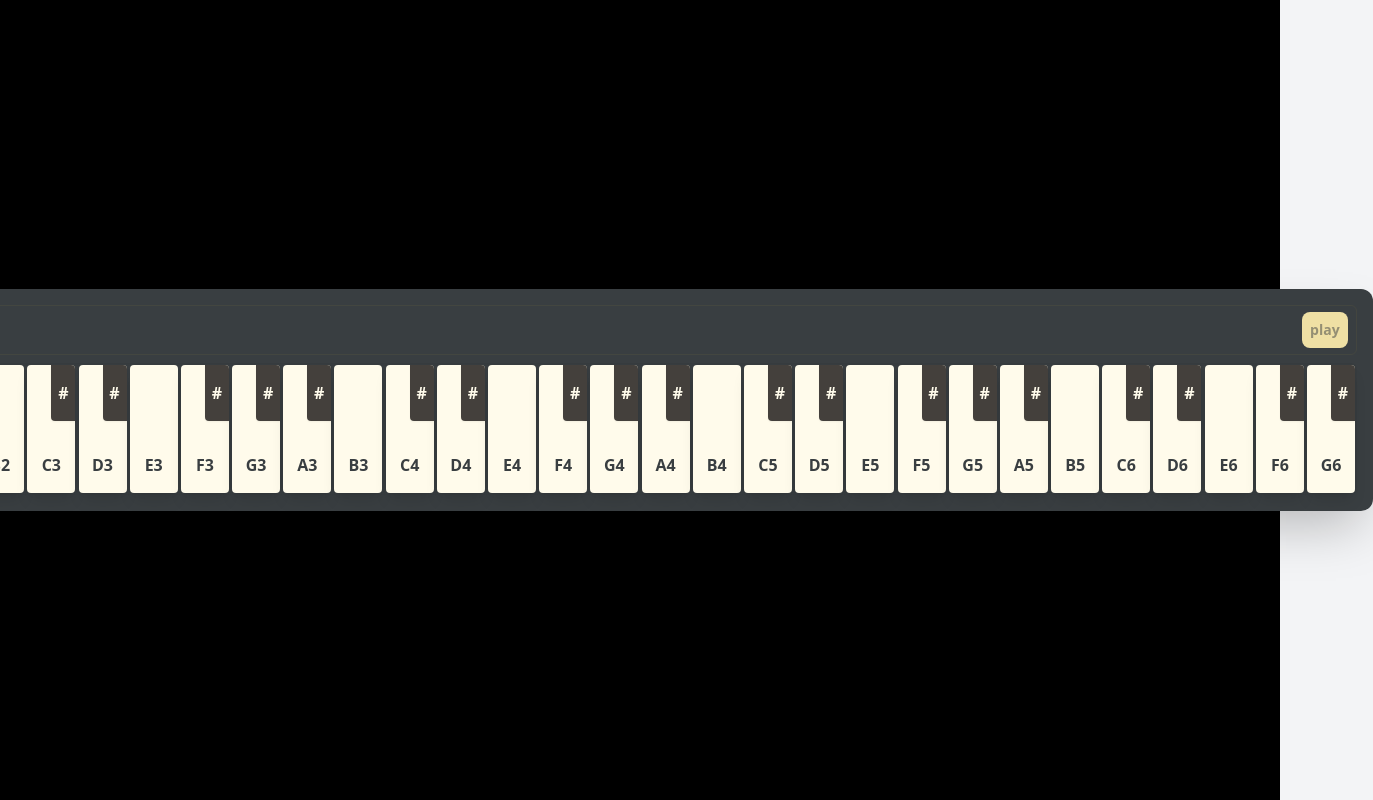
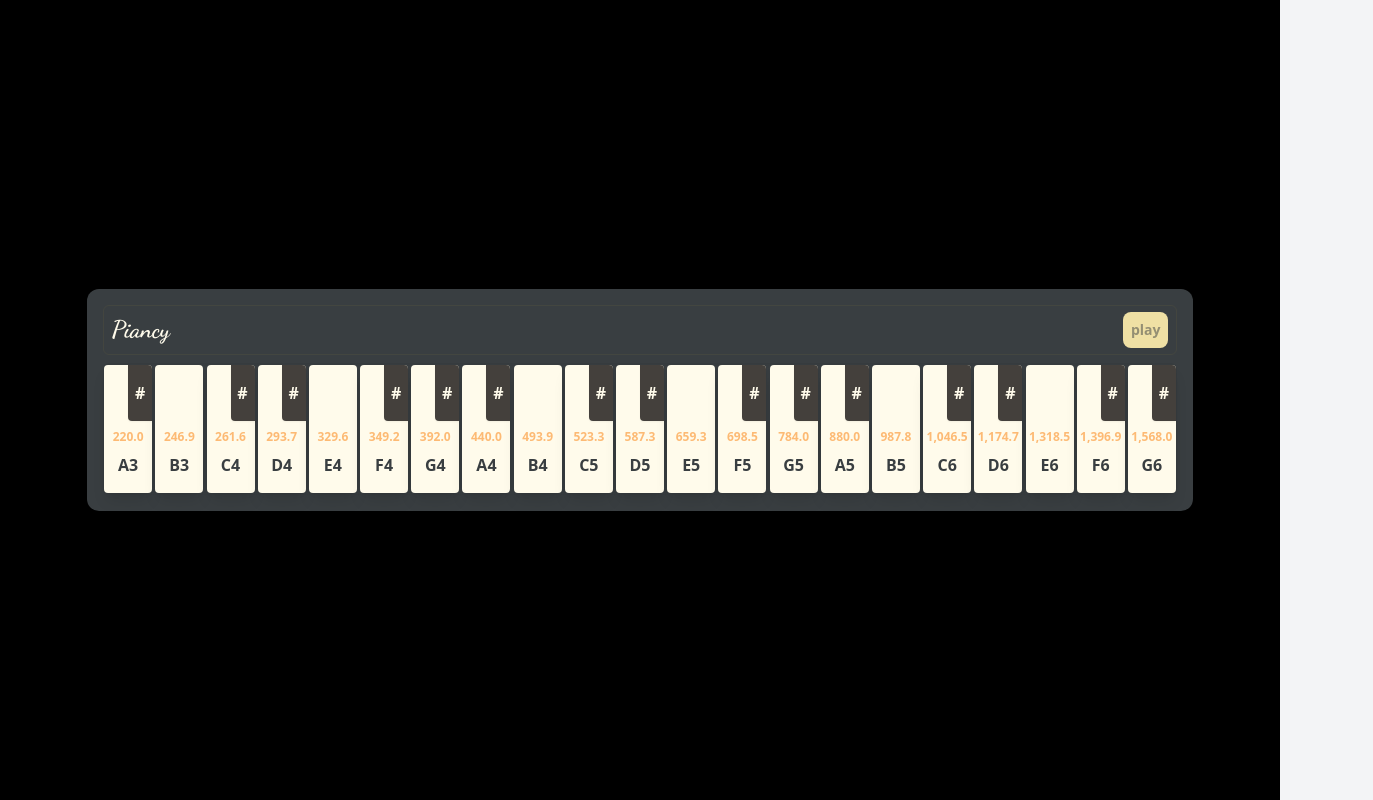
Before and after one commit to mukhuve/piancy, an Angular app: page / in a window 1280 px wide. Shown: the whole page, 1373 px wide, since content can reach past the window. Built offline with nearby package versions, Linux system fonts and the light colour scheme.

Commit message:
litle updates in audio process and scales

```diff
--- a/angular.json
+++ b/angular.json
@@ -36,6 +36,7 @@
           },
           "configurations": {
             "production": {
+              "baseHref": "/piancy/",
               "budgets": [
                 {
                   "type": "initial",
@@ -56,7 +57,13 @@
               "vendorChunk": true,
               "extractLicenses": false,
               "sourceMap": true,
-              "namedChunks": true
+              "namedChunks": true,
+              "fileReplacements": [
+                {
+                  "replace": "src/environments/environment.ts",
+                  "with": "src/environments/environment.development.ts"
+                }
+              ]
             }
           },
           "defaultConfiguration": "production"
@@ -97,8 +104,22 @@
             ],
             "scripts": []
           }
+        },
+        "lint": {
+          "builder": "@angular-eslint/builder:lint",
+          "options": {
+            "lintFilePatterns": [
+              "src/**/*.ts",
+              "src/**/*.html"
+            ]
+          }
         }
       }
     }
+  },
+  "cli": {
+    "schematicCollections": [
+      "@angular-eslint/schematics"
+    ]
   }
 }
--- a/src/app/app.component.ts
+++ b/src/app/app.component.ts
@@ -14,7 +14,7 @@ import {
   styleUrls: ['./app.component.scss'],
   imports: [CommonModule, PianoComponent],
 })
-export class AppComponent implements AfterViewInit {
+export class AppComponent {
   title = 'piancy';
 
   @ViewChild(PianoComponent)
@@ -22,8 +22,6 @@ export class AppComponent implements AfterViewInit {
 
   @HostBinding('style.background-color')
   color = 'rgb(0, 0, 0)';
-
-  async ngAfterViewInit() {}
 
   soundToLight(frequency: number, range: [number, number] = [220, 880]) {
     const [minSound, maxSound] = range; // [220, 880] Hz (sonido más grave y más agudo del piano)
@@ -96,7 +94,5 @@ export class AppComponent implements AfterViewInit {
     );
 
     this.color = `rgb(${rgb.r}, ${rgb.g}, ${rgb.b})`;
-    console.log(colors);
-    console.log(this.color);
   }
 }
--- a/src/app/components/piano/piano.component.ts
+++ b/src/app/components/piano/piano.component.ts
@@ -5,12 +5,11 @@ import {
   Input,
   OnInit,
   Output,
-  ViewChild,
   ViewChildren,
 } from '@angular/core';
+import { chromaticMinor } from 'src/app/helpers/scales';
+import { Tile } from '../tile/tile';
 import { TileComponent } from '../tile/tile.component';
-import { CHROMATIC_SCALE, PIANO_KEYS } from './piano.constants';
-import { Tile } from '../tile/tile';
 
 @Component({
   selector: 'app-piano',
@@ -51,10 +50,8 @@ export class PianoComponent implements OnInit {
     return [start, end];
   }
 
-  constructor() {}
-
   ngOnInit() {
-    this.tiles = this.chromaticScale();
+    this.tiles = chromaticMinor();
   }
 
   actived(tile: Tile, active: boolean) {
@@ -92,7 +89,7 @@ export class PianoComponent implements OnInit {
         return { note, duration: +miliseconds };
       });
 
-    for (let { note, duration } of track) {
+    for (const { note, duration } of track) {
       if (!note) {
         await new Promise((resolve) => setTimeout(resolve, duration));
         continue;
@@ -108,34 +105,6 @@ export class PianoComponent implements OnInit {
     } else if (event.key === 'ArrowDown') {
       this.base--;
     }
-    this.tiles = this.chromaticScale();
-  }
-
-  chromaticScale() {
-    const A0 = 27.5;
-    const ratio = 2 ** (1 / 12);
-    const frequencies: Tile[] = [];
-    const [start, end] = [this.base, this.base + this.octaves];
-    const scale = CHROMATIC_SCALE;
-
-    for (let octave = start; octave <= end; octave++) {
-      const keyBase = (octave - start) * scale.length;
-      for (let [i, name] of CHROMATIC_SCALE.entries()) {
-        const base = A0 * 2 ** octave;
-        const frequency = base * ratio ** i;
-        const key = PIANO_KEYS[keyBase + i] || '';
-        const noteOctave = name >= 'C' ? octave + 1 : octave;
-        const note = `${name}${noteOctave}`;
-        const tile = new Tile(note, frequency, key);
-
-        frequencies.push(tile);
-      }
-    }
-
-    return frequencies;
-  }
-
-  chromaticScaleFromC() {
-    // TODO: implementar escala cromática a partir de C
+    this.tiles = chromaticMinor();
   }
 }
--- a/src/app/components/tile/tile.component.html
+++ b/src/app/components/tile/tile.component.html
@@ -1 +1,4 @@
+<small *ngIf="!tile.sharp" class="mt-10 text-orange-300 text-xs">{{
+  tile.frequency | number : "1.1-1"
+}}</small>
 {{ tile.name }}
--- a/src/app/components/tile/tile.component.ts
+++ b/src/app/components/tile/tile.component.ts
@@ -1,16 +1,12 @@
+import { CommonModule } from '@angular/common';
 import {
-  AfterViewChecked,
-  AfterViewInit,
   Component,
   EventEmitter,
-  Host,
   HostBinding,
   HostListener,
   Input,
-  OnInit,
   Output,
 } from '@angular/core';
-import { CommonModule } from '@angular/common';
 import { Tile } from './tile';
 
 @Component({
@@ -20,11 +16,13 @@ import { Tile } from './tile';
   templateUrl: './tile.component.html',
   styleUrls: ['./tile.component.scss'],
 })
-export class TileComponent implements OnInit, AfterViewInit {
-  @Input() tile!: Tile;
-  ctx: AudioContext = new AudioContext();
+export class TileComponent {
+  @Input()
+  tile!: Tile;
+  ctx!: AudioContext;
   oscillator!: OscillatorNode;
-  name: string = '';
+
+  name = '';
   pressed = false;
 
   @HostBinding('class.active')
@@ -36,17 +34,6 @@ export class TileComponent implements OnInit, AfterViewInit {
   @HostBinding('attr.sharp')
   get sharp() {
     return this.tile.sharp;
-  }
-
-  constructor() {}
-
-  ngAfterViewInit() {}
-
-  ngOnInit() {
-    this.oscillator = this.ctx.createOscillator();
-    this.oscillator.frequency.value = this.tile.frequency;
-    this.ctx.resume();
-    this.oscillator.start();
   }
 
   @HostListener('window:touchstart', ['$event'])
@@ -78,17 +65,40 @@ export class TileComponent implements OnInit, AfterViewInit {
     this.push(active);
   }
 
-  push(active = true) {
+  sound(active: boolean) {
     if (active === this.active) return;
-    if (!this.oscillator) return;
+    if (active) {
+      if (!this.ctx) {
+        this.ctx = new AudioContext();
+      }
+      if (!this.oscillator) {
+        this.oscillator = this.ctx.createOscillator();
+        this.oscillator.frequency.value = this.tile.frequency;
+        // this.oscillator.type = 'sine';
+        // this.oscillator.type = 'square';
+        // this.oscillator.type = 'triangle';
+        // this.oscillator.type = 'sawtooth';
+        this.oscillator.setPeriodicWave(
+          this.ctx.createPeriodicWave(
+            new Float32Array([0, 0.2, 0.4, 0.6, 0.8, 1]),
+            new Float32Array([0, 0, 0, 0, 0, 0]),
+            // { disableNormalization: true }
+          )
+        );
 
-    this.active = active;
-    if (this.active) {
+        this.oscillator.start();
+      }
+
       this.oscillator.connect(this.ctx.destination);
-    } else {
+    } else if (this.oscillator) {
       this.oscillator.disconnect(this.ctx.destination);
     }
 
+    this.active = active;
     this.actived.emit(this.active);
   }
+
+  push(active = true) {
+    this.sound(active);
+  }
 }
--- /dev/null
+++ b/src/app/helpers/scales.ts
@@ -0,0 +1,33 @@
+import {
+  CHROMATIC_SCALE,
+  PIANO_KEYS,
+} from '../components/piano/piano.constants';
+import { Tile } from '../components/tile/tile';
+
+export function chromaticMinor(base = 3, octaves = 2) {
+  const A0 = 27.5;
+  const ratio = 2 ** (1 / 12);
+  const frequencies: Tile[] = [];
+  const [start, end] = [base, base + octaves];
+  const scale = CHROMATIC_SCALE;
+
+  for (let octave = start; octave <= end; octave++) {
+    const keyBase = (octave - start) * scale.length;
+    for (const [i, name] of CHROMATIC_SCALE.entries()) {
+      const base = A0 * 2 ** octave;
+      const frequency = base * ratio ** i;
+      const key = PIANO_KEYS[keyBase + i] || '';
+      const noteOctave = name >= 'C' ? octave + 1 : octave;
+      const note = `${name}${noteOctave}`;
+      const tile = new Tile(note, frequency, key);
+
+      frequencies.push(tile);
+    }
+  }
+
+  return frequencies;
+}
+
+export function chromaticMajor(base = 3, octaves = 2) {
+  // TODO: implement this function to return a chromatic major scale
+}
--- /dev/null
+++ b/src/environments/environment.development.ts
@@ -0,0 +1 @@
+export const environment = {};
--- /dev/null
+++ b/src/environments/environment.ts
@@ -0,0 +1 @@
+export const environment = {};
```
Also changed, not shown: package.json (+11 -1 lines), .eslintrc.json (added), 1 other file (tests, documents, lock files or other folders).
